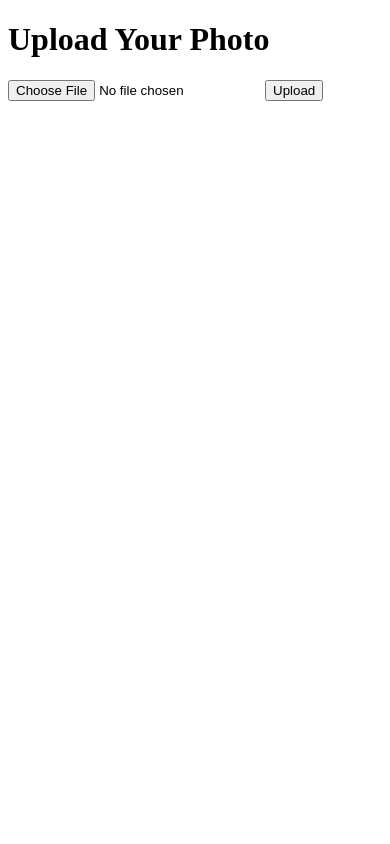
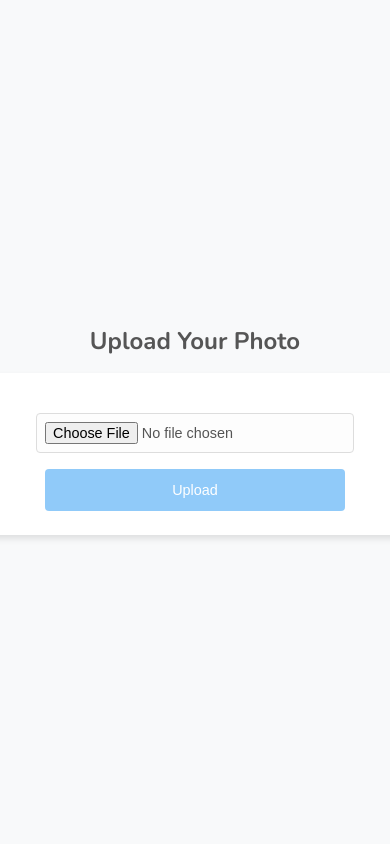
Before and after one commit to aeblecrumble/dear_app, a Flask app: page / in a window 390 px wide. Run offline with Flask 3, Linux system fonts and the light colour scheme.

Commit message:
Added CSS styling and updated index.html

```diff
--- /dev/null
+++ b/static/uploads/styles.css
@@ -0,0 +1,86 @@
+/* Global Styles */
+body {
+    font-family: 'Nunito', sans-serif;
+    background-color: #f8f9fa; /* Soft gray background */
+    margin: 0;
+    padding: 0;
+    display: flex;
+    flex-direction: column;
+    align-items: center;
+    justify-content: center;
+    min-height: 100vh;
+    color: #333; /* Text color */
+}
+
+h1 {
+    font-size: 2rem;
+    margin-bottom: 1rem;
+    color: #555;
+}
+
+form {
+    background-color: #ffffff; /* White background for form */
+    padding: 2rem;
+    border-radius: 8px;
+    box-shadow: 0 4px 6px rgba(0, 0, 0, 0.1); /* Soft shadow */
+    width: 100%;
+    max-width: 400px; /* Responsive width */
+    text-align: center;
+}
+
+input[type="file"] {
+    display: block;
+    margin: 1rem auto;
+    border: 1px solid #ddd;
+    border-radius: 4px;
+    padding: 0.5rem;
+    width: 100%;
+    max-width: 300px;
+    font-size: 0.9rem;
+    background-color: #fdfdfd;
+    color: #555;
+}
+
+input[type="file"]:focus {
+    outline: none;
+    border-color: #90caf9; /* Light blue border on focus */
+    box-shadow: 0 0 4px rgba(144, 202, 249, 0.8);
+}
+
+button {
+    background-color: #90caf9; /* Light pastel blue */
+    color: #ffffff;
+    font-size: 1rem;
+    padding: 0.8rem 1.5rem;
+    border: none;
+    border-radius: 4px;
+    cursor: pointer;
+    transition: background-color 0.3s ease;
+    width: 100%;
+    max-width: 300px;
+}
+
+button:hover {
+    background-color: #64b5f6; /* Slightly darker blue on hover */
+}
+
+button:focus {
+    outline: none;
+    box-shadow: 0 0 4px rgba(144, 202, 249, 0.8);
+}
+
+/* Responsive Design */
+@media (max-width: 768px) {
+    form {
+        padding: 1.5rem;
+    }
+
+    h1 {
+        font-size: 1.5rem;
+    }
+
+    input[type="file"],
+    button {
+        font-size: 0.9rem;
+    }
+}
--- a/templates/index.html
+++ b/templates/index.html
@@ -4,6 +4,9 @@
     <meta charset="UTF-8">
     <meta name="viewport" content="width=device-width, initial-scale=1.0">
     <title>Photo Upload App</title>
+    <!-- Link to external CSS -->
+    <link href="https://fonts.googleapis.com/css2?family=Nunito:wght@400;600;700&display=swap" rel="stylesheet">
+    <link rel="stylesheet" href="styles.css">
 </head>
 <body>
     <h1>Upload Your Photo</h1>
```
